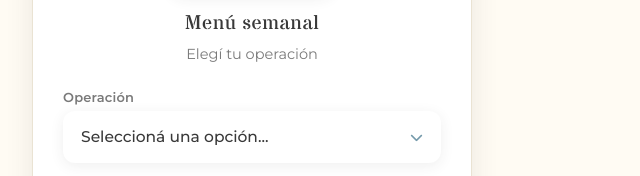
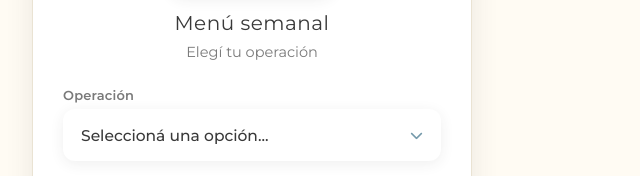
Before and after one commit to ComunicacionCARGO/MenuSemanalCargo, a plain HTML site: page index.html in a window 1280 px wide. Shown: the part 304-480 px from the top of the page, 388-1028 px from the left. Drawn offline with nearby package versions, Linux system fonts and the light colour scheme; files whose address does not match are found by name.

Commit message:
Update style.css

```diff
--- a/style.css
+++ b/style.css
@@ -31,7 +31,7 @@
   --shadow-card: 0 10px 28px rgba(57, 57, 57, 0.10);
   --shadow-modal: 0 20px 50px rgba(57, 57, 57, 0.28);
 
-  --font-display: "Stardos Stencil", "Montserrat", sans-serif; /* Titulares, marca */
+  --font-display: "Montserrat Bold", "Montserrat", sans-serif; /* Titulares, marca */
   --font-main: "Montserrat", -apple-system, BlinkMacSystemFont, "Segoe UI", sans-serif; /* Cuerpo */
 
   color-scheme: light;
```
